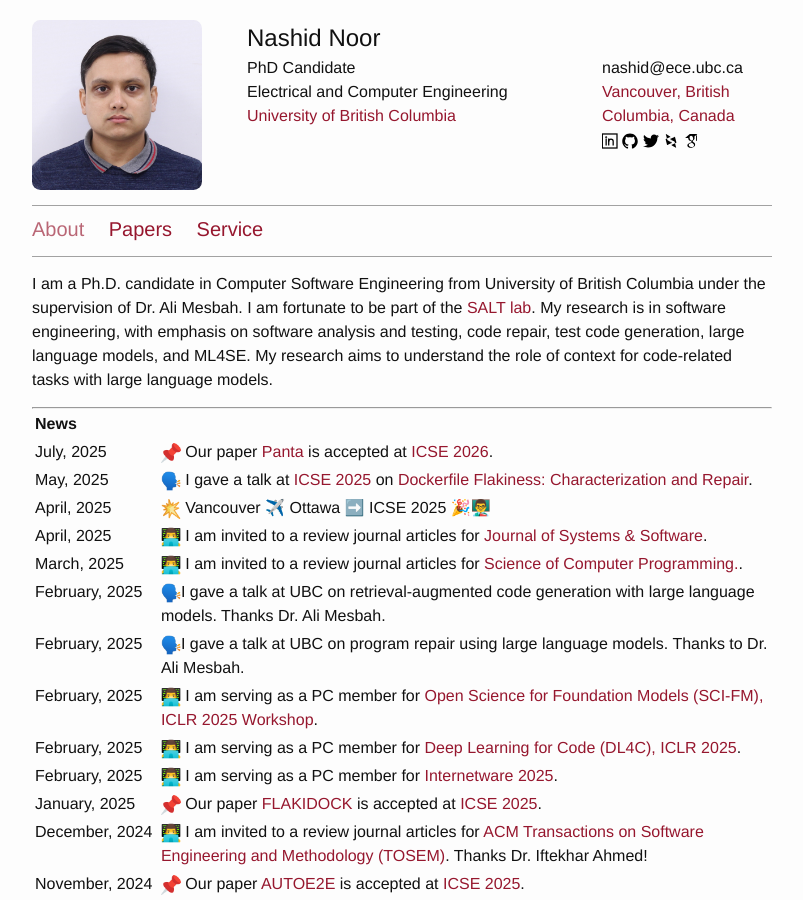
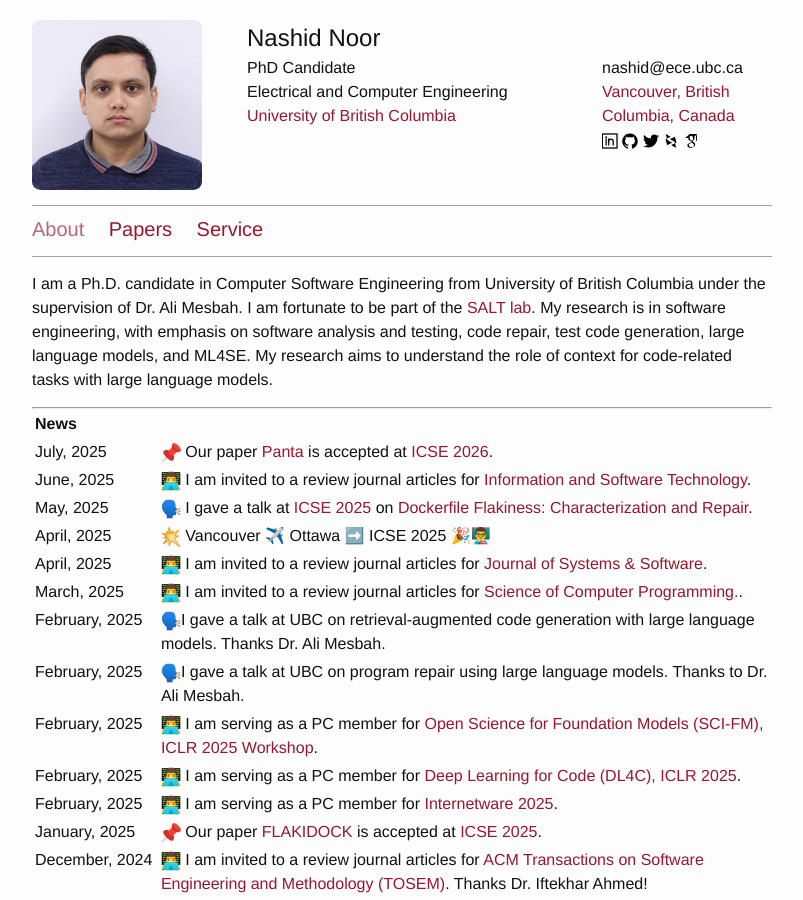
Before and after one commit to nashid/nashid.github.io, a Jekyll site: the page built from index.md, in a window 1280 px wide and 900 px high. Shown: the whole window, without its empty margins (238-1041 px from the left). Built offline with Jekyll 4.4.1, drawn with Linux system fonts in a browser that asks for light colours.

Commit message:
add invited review

```diff
--- a/_data/services.yml
+++ b/_data/services.yml
@@ -1,4 +1,9 @@
 # 2025
+- name: Information and Software Technology
+  role: Invited Reviewer
+  year: 2025
+  website: https://www.sciencedirect.com/journal/information-and-software-technology
+
 - name: Journal of Systems & Software
   role: Invited Reviewer
   year: 2025
--- a/index.md
+++ b/index.md
@@ -21,6 +21,11 @@
   <tr>
     <td style="vertical-align: top;">July,&nbsp;2025</td>
     <td><img src="./resources/images/icon-pin.png" width="20" height="20"> Our paper <a href="https://nashid.github.io/resources/papers/panta-arxiv25.pdf">Panta</a> is accepted at <a href="https://conf.researchr.org/track/icse-2026/icse-2026-research-track">ICSE 2026</a>.</td>
+  </tr>
+
+  <tr>
+    <td style="vertical-align: top;">June,&nbsp;2025</td>
+    <td><img src="./resources/images/icon-paper-review.png" width="20" height="20"> I am invited to a review journal articles for <a href="https://www.sciencedirect.com/journal/information-and-software-technology">Information and Software Technology</a>.</td>
   </tr>
 
   <tr>
```
